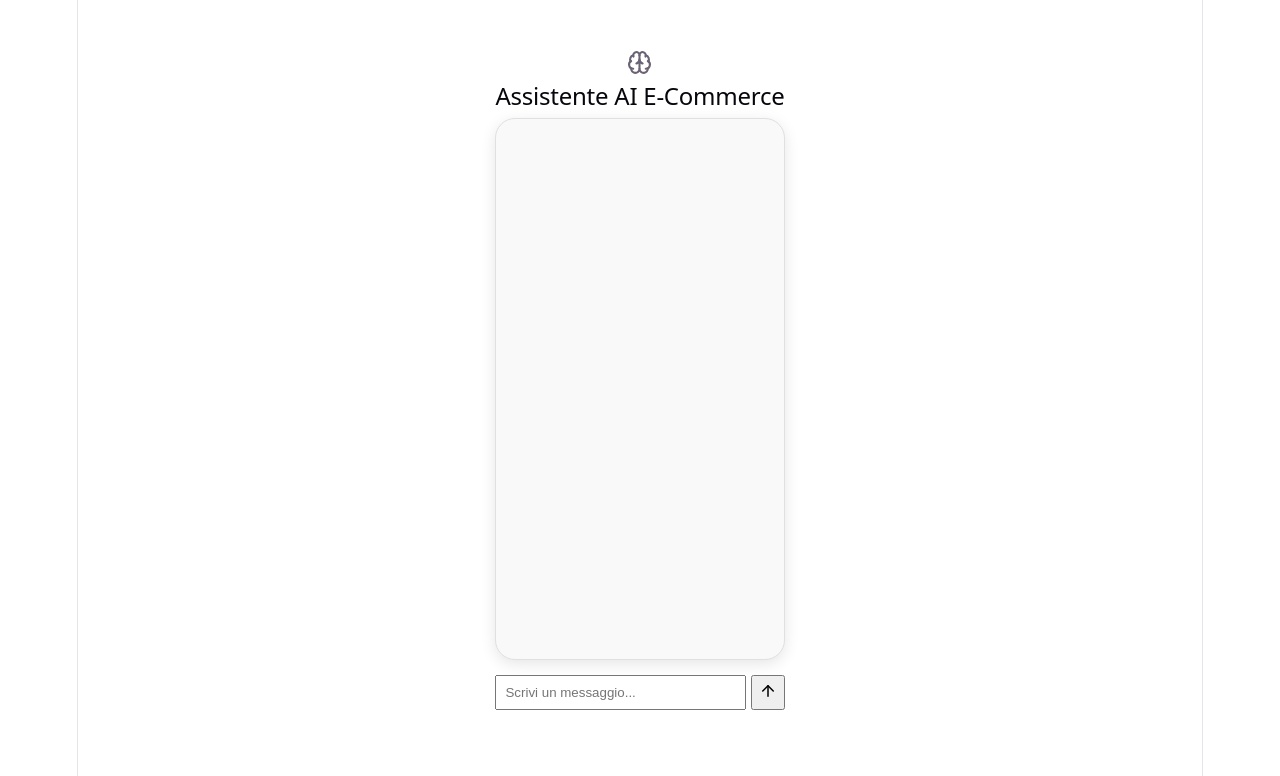
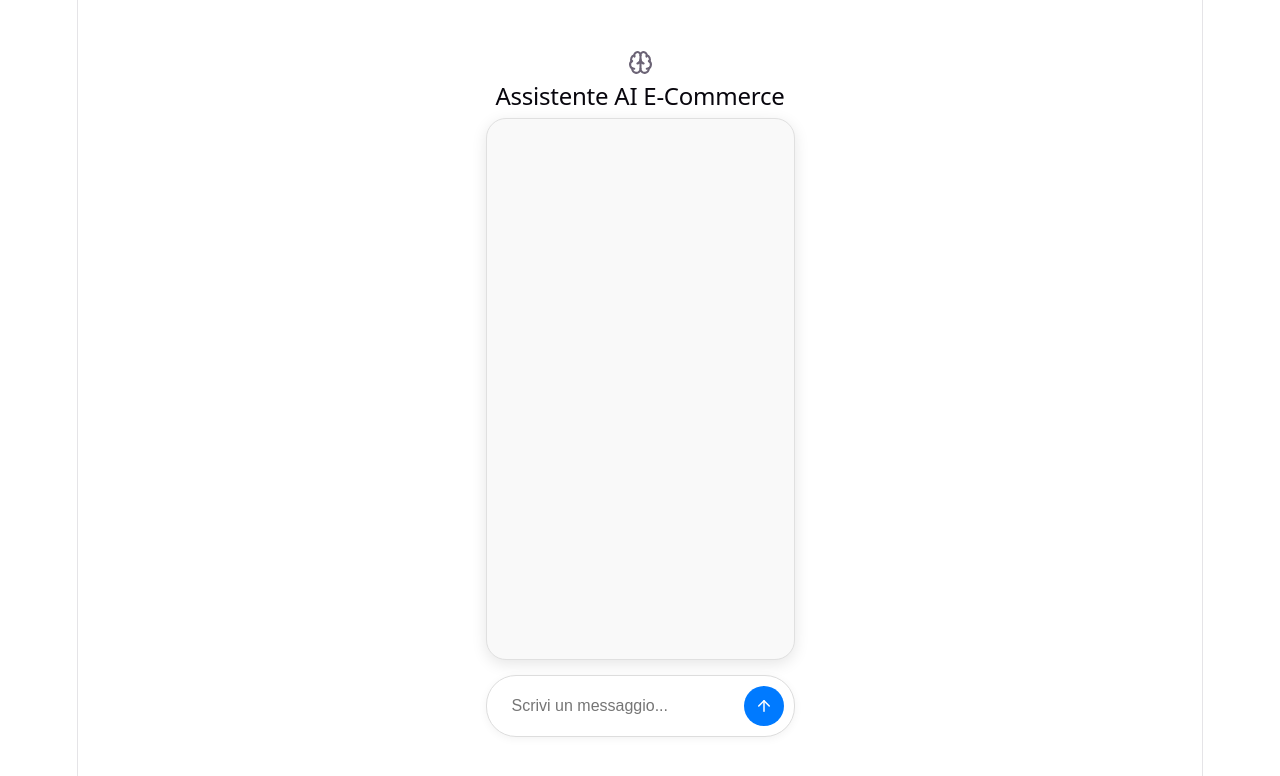
Before and after one commit to GuzZ07-py/Chat_Bot-OrdiniDB, a React (Vite) app in the folder frontend/: page / in a window 1280 px wide. Shown: the top 776 px of the page. Built offline with nearby package versions, Linux system fonts and the light colour scheme.

Commit message:
modifica interfaccia 2

```diff
--- a/frontend/src/App.jsx
+++ b/frontend/src/App.jsx
@@ -83,7 +83,7 @@ export default function App() {
           onKeyDown={invio_automatico}
           placeholder="Scrivi un messaggio..."
         />
-        <button onClick={sendMessage}> <ArrowUp size={18}></ArrowUp></button>
+        <button style={styles.button} onClick={sendMessage}> <ArrowUp size={18}></ArrowUp></button>
       </div>
     </div>
   );
@@ -94,7 +94,7 @@ const styles = {
     maxWidth: "800px",
     margin: "50px auto",
     fontFamily: "Arial",
-    padding: "0 20px"
+    padding: "0 20px" //spazio a lato
   },
   chatBox: {
     display: "flex",
@@ -109,18 +109,45 @@ const styles = {
     boxShadow: "0 4px 15px rgba(0,0,0,0.1)"
   },
   message: {
-    padding: "8px",
-    borderRadius: "8px",
-    margin: "5px 0",
-    maxWidth: "70%"
+    padding: "12px 16px",
+    borderRadius: "18px", // Bordi molto smussati per un look "bubble"
+    margin: "8px 0",
+    maxWidth: "75%",      // Un po' più largo visto che il contenitore è aumentato
+    fontSize: "15px",
+    lineHeight: "1.5",
+    boxShadow: "0 1px 2px rgba(0,0,0,0.05)", // Ombra leggerissima sotto i messaggi
+    wordBreak: "break-word" // Evita che il testo lungo esca dalla bolla
   },
   inputArea: {
     display: "flex",
-    gap: "5px"
+    gap: "10px",          // Più spazio tra input e bottone
+    padding: "10px",
+    backgroundColor: "white",
+    borderRadius: "30px", // Barra di input arrotondata (stile WhatsApp/Telegram)
+    border: "1px solid #ddd",
+    boxShadow: "0 2px 8px rgba(0,0,0,0.05)"
   },
   input: {
     flex: 1,
-    padding: "8px"
+    padding: "10px 15px",
+    border: "none",       // Rimosso bordo interno perché c'è quello dell'inputArea
+    outline: "none",      // Rimosso il contorno blu quando clicchi
+    fontSize: "16px",
+    backgroundColor: "transparent"
+  },
+  button: {
+    backgroundColor: "#007AFF", // Blu stile iOS o scegli il tuo colore
+    color: "white",
+    border: "none",
+    borderRadius: "50%",
+    width: "40px",
+    height: "40px",
+    display: "flex",
+    alignItems: "center",
+    justifyContent: "center",
+    cursor: "pointer",
+    transition: "background 0.2s"
+
   }
   /*dot: {
      width: "8px",
```
